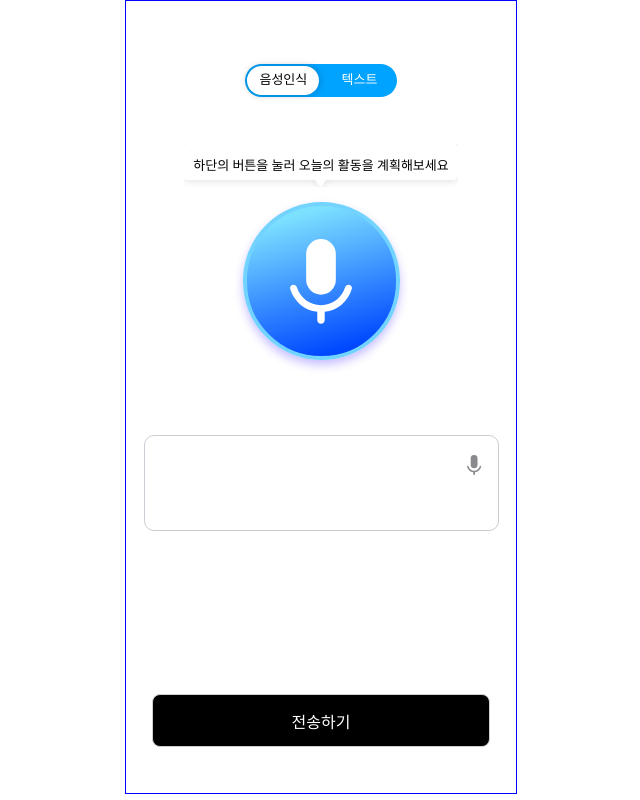
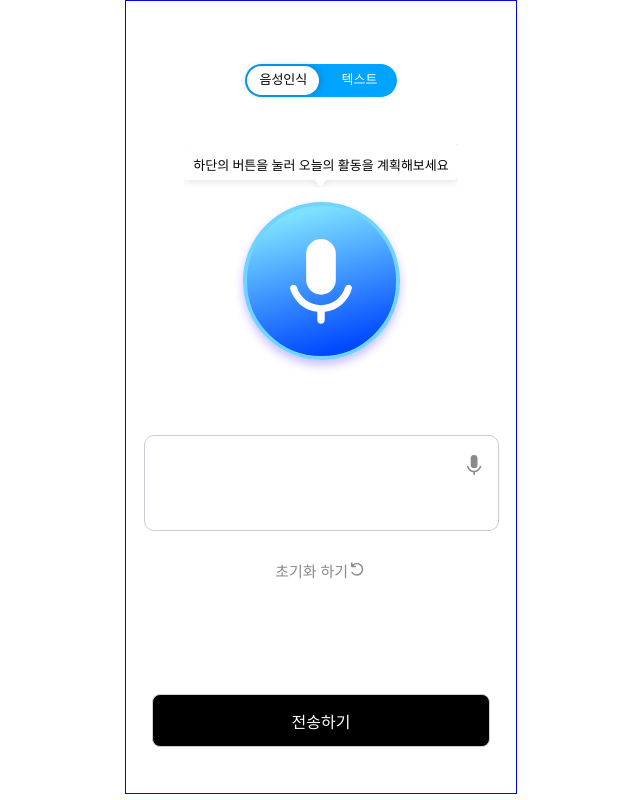
Before and after one commit to bianbbc87/CarpeDiem, a React (Vite) app: page /voice-recognition in a window 1280 px wide. Shown: the whole page, without its empty margins (319-959 px from the left). Built offline with nearby package versions, Linux system fonts and the light colour scheme; no server answers.

Commit message:
[FEAT] #Voice - 음성 녹음 초기화 기능 구현

```diff
--- a/src/pages/voice-recognition/VoicePage.jsx
+++ b/src/pages/voice-recognition/VoicePage.jsx
@@ -11,10 +11,12 @@ import { getRouletteData } from '@/api/ApiClient';
 import { useNavigate } from 'react-router-dom';
 import Loading from '@/components/Loading/Loading';
 import RecordingGIF from '@/assets/images/Spinner/recording.gif';
+import PulseGIF from '@/assets/images/Spinner/pulse.gif';
+import Reset from '@/assets/images/voice-recognition/reset.svg';
 
 const VoicePage = () => {
   const navigate = useNavigate();
-  const { transcript, listening } = useSpeechRecognition();
+  const { transcript, listening, resetTranscript } = useSpeechRecognition();
   const [currentPage, setCurrentPage] = useState("voice");
   const [isLoading, setIsLoading] = useState(false);
   const toggleListening = () => {
@@ -37,7 +39,7 @@ return (
       <Instructions className='instruction'>하단의 버튼을 눌러 오늘의 활동을 계획해보세요</Instructions>
       <VoiceRecord>
         <RecordButton onClick={toggleListening}>
-          <MicIcon />
+          {listening ? <PulseContainer><img src={PulseGIF} className='pulseGIF'></img></PulseContainer> : <MicIcon />}
         </RecordButton>
       </VoiceRecord>
       <TextSection>
@@ -46,6 +48,10 @@ return (
           {listening ? <SpinnerContainer><img src={RecordingGIF} className='recordingGIF'></img></SpinnerContainer> : <SmallMicIcon />}
         </TextContainer>
       </TextSection>
+      <ResetSection onClick={resetTranscript}>
+        <span>초기화 하기</span>
+        <ResetIcon />
+      </ResetSection>
       <SubmitButton onClick={handleSubmit}>전송하기</SubmitButton>
       </PageBody>
     </Wrapper>
@@ -88,6 +94,18 @@ const RecordButton = styled.div`
   background: linear-gradient(164deg, #7CE0FF 12.46%, #0047FF 88.89%);
   border: 4.118px solid #72D3FF;
   box-shadow: 0px 5px 10px 0px rgba(36, 0, 255, 0.25);
+  cursor: pointer;
+  `;
+
+const PulseContainer = styled.div`
+  width: 72.369px;
+  height: 72.369px;
+  flex-shrink: 0;
+  .pulseGIF {
+    width: 72.369px;
+    height: 72.369px;
+    flex-shrink: 0;
+  }
 `;
 
 const MicIcon = styled.div`
@@ -156,6 +174,25 @@ const SmallMicIcon = styled.div`
   background: no-repeat center url(${SmallMic});
 `;
 
+const ResetSection = styled.div`
+display: flex;
+justify-content: space-between;
+width: 91.5px;
+height: 18px;
+margin-top: 29px;
+flex-shrink: 0;
+color: #8A898E;
+font-size: 15px;
+cursor: pointer;
+`;
+
+const ResetIcon = styled.div`
+  background: no-repeat center url(${Reset});
+  fill: #8A898E;
+  width: 18px;
+  height: 18px;
+`;
+
 const SubmitButton = styled.div`
   position: fixed;
   bottom: 53px;
@@ -168,4 +205,5 @@ const SubmitButton = styled.div`
   border: 1px solid var(--strok_1, #CFCFCF);
   background: var(--black, #000);
   color: #FFFFFF;
+  cursor: pointer;
 `;
```
Also changed, not shown: src/assets/images/Spinner/pulse.gif (added), src/assets/images/voice-recognition/reset.svg (added).
